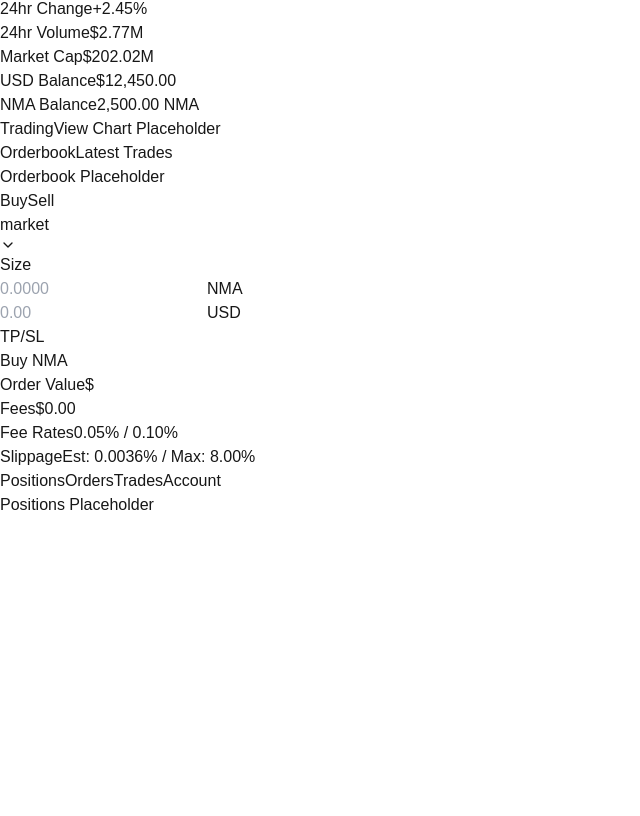
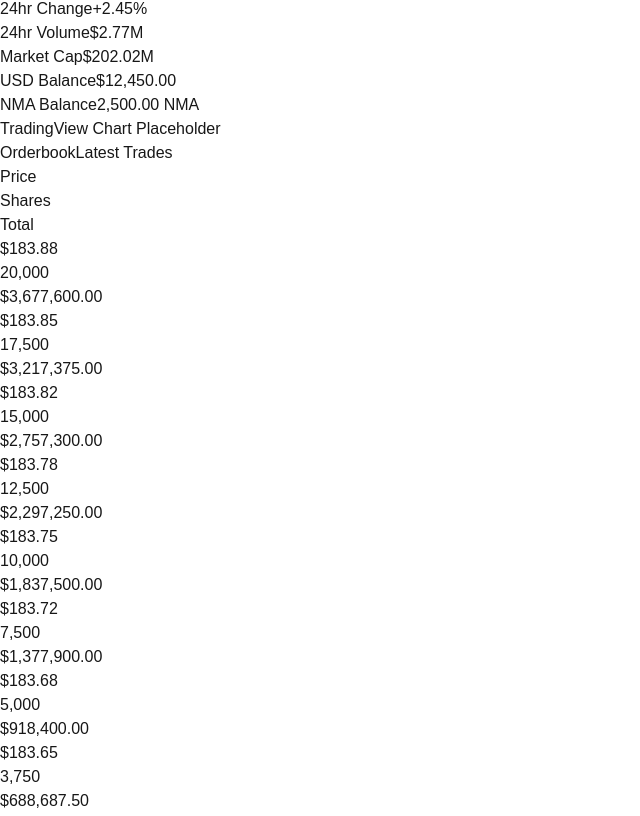
Before and after one commit to Landman83/numena-ui, a Next.js app: page / in a window 1280 px wide. Shown: the part 276-1092 px from the top of the page, without its empty margins (0-640 px from the left). Before the commit the page ends 800 px from the top, so only its background shows below. Built offline with nearby package versions, Linux system fonts and the light colour scheme; a web font is replaced by a local one.

Commit message:
added placeholder orderbook widget

```diff
--- a/src/app/page.tsx
+++ b/src/app/page.tsx
@@ -230,11 +230,13 @@ export default function Home() {
         </div>
 
         {/* Right Side Panel */}
-        <div style={{ width: '600px' }}>
+        <div style={{ width: '651px' }}>
           <div className="flex gap-3">
           {/* Orderbook */}
-            <div className="flex-1 bg-[#050d17] rounded-lg shadow-md p-4 border border-gray-900">
-              <div className="flex space-x-4 mb-4">
+            <div className="flex-1 bg-[#050d17] rounded-lg shadow-md p-4 border border-gray-900" style={{ width: '351px' }}>
+              {/* Header Row */}
+              <div className="flex justify-between items-center mb-4 px-2">
+                <div className="flex space-x-4">
                   <button
                     onClick={() => setActiveTab('orderbook')}
                     className={`text-gray-300 ${
@@ -264,14 +266,150 @@ export default function Home() {
                     </span>
                   </button>
                 </div>
-              <div className="text-gray-500 flex items-center justify-center h-[500px] border border-gray-900 rounded-lg">
-                {activeTab === 'orderbook' ? 'Orderbook Placeholder' : 'Latest Trades Placeholder'}
+              </div>
+
+              {/* Horizontal Divider */}
+              <div className="w-full h-px bg-gray-800 mb-4"></div>
+
+              {/* Column Headers */}
+              <div className="grid grid-cols-3 px-2 mb-3">
+                <div className="text-gray-400 text-sm text-left pl-0">Price</div>
+                <div className="text-gray-400 text-sm text-center">Shares</div>
+                <div className="text-gray-400 text-sm text-right pr-0">Total</div>
+              </div>
+
+              {/* Orderbook Content */}
+              <div className="relative h-[500px] flex flex-col -mx-4">
+                {/* Sell Orders */}
+                <div className="flex-1 flex flex-col justify-end px-2">
+                  {/* Ask Orders */}
+                  <div className="grid grid-cols-3 gap-1 text-sm relative z-10">
+                    <div className="text-red-400">$183.88</div>
+                    <div className="text-center text-gray-300">20,000</div>
+                    <div className="text-right text-gray-300">$3,677,600.00</div>
+
+                    <div className="text-red-400">$183.85</div>
+                    <div className="text-center text-gray-300">17,500</div>
+                    <div className="text-right text-gray-300">$3,217,375.00</div>
+
+                    <div className="text-red-400">$183.82</div>
+                    <div className="text-center text-gray-300">15,000</div>
+                    <div className="text-right text-gray-300">$2,757,300.00</div>
+
+                    <div className="text-red-400">$183.78</div>
+                    <div className="text-center text-gray-300">12,500</div>
+                    <div className="text-right text-gray-300">$2,297,250.00</div>
+
+                    <div className="text-red-400">$183.75</div>
+                    <div className="text-center text-gray-300">10,000</div>
+                    <div className="text-right text-gray-300">$1,837,500.00</div>
+
+                    <div className="text-red-400">$183.72</div>
+                    <div className="text-center text-gray-300">7,500</div>
+                    <div className="text-right text-gray-300">$1,377,900.00</div>
+
+                    <div className="text-red-400">$183.68</div>
+                    <div className="text-center text-gray-300">5,000</div>
+                    <div className="text-right text-gray-300">$918,400.00</div>
+
+                    <div className="text-red-400">$183.65</div>
+                    <div className="text-center text-gray-300">3,750</div>
+                    <div className="text-right text-gray-300">$688,687.50</div>
+
+                    <div className="text-red-400">$183.63</div>
+                    <div className="text-center text-gray-300">2,500</div>
+                    <div className="text-right text-gray-300">$459,075.00</div>
+
+                    <div className="text-red-400">$183.61</div>
+                    <div className="text-center text-gray-300">1,250</div>
+                    <div className="text-right text-gray-300">$229,512.50</div>
+                  </div>
+                </div>
+
+                {/* Price Indicator */}
+                <div className="w-full h-8 bg-gray-800/50 flex items-center justify-between">
+                  {/* Price Group - Left */}
+                  <div className="flex items-center gap-4 pl-2">
+                    {/* Midpoint Price */}
+                    <div className="relative group">
+                      <span className="text-gray-200 text-base font-medium">$183.60</span>
+                      <div className="absolute bottom-full left-1/2 transform -translate-x-1/2 mb-2 px-2 py-1 bg-[#0d1825] text-xs text-gray-300 rounded border border-gray-800 opacity-0 group-hover:opacity-100 transition-opacity whitespace-nowrap">
+                        Midpoint Price
+                      </div>
+                    </div>
+
+                    {/* Last Price */}
+                    <div className="relative group">
+                      <span className="text-gray-400 text-sm">$183.65</span>
+                      <div className="absolute bottom-full left-1/2 transform -translate-x-1/2 mb-2 px-2 py-1 bg-[#0d1825] text-xs text-gray-300 rounded border border-gray-800 opacity-0 group-hover:opacity-100 transition-opacity whitespace-nowrap">
+                        Last Price
+                      </div>
+                    </div>
+                  </div>
+
+                  {/* Spread Group - Right */}
+                  <div className="flex items-center mr-2">
+                    {/* Combined Spread */}
+                    <div className="relative group">
+                      <span className="text-gray-400 text-sm">$0.02 / 0.0109%</span>
+                      <div className="absolute bottom-full left-1/2 transform -translate-x-1/2 mb-2 px-2 py-1 bg-[#0d1825] text-xs text-gray-300 rounded border border-gray-800 opacity-0 group-hover:opacity-100 transition-opacity whitespace-nowrap">
+                        Spread
+                      </div>
+                    </div>
+                  </div>
+                </div>
+
+                {/* Buy Orders Container */}
+                <div className="flex-1 px-2 relative">
+                  {/* Bid Orders */}
+                  <div className="grid grid-cols-3 gap-1 text-sm relative z-10">
+                    <div className="text-green-400">$183.59</div>
+                    <div className="text-center text-gray-300">1,250</div>
+                    <div className="text-right text-gray-300">$229,487.50</div>
+
+                    <div className="text-green-400">$183.57</div>
+                    <div className="text-center text-gray-300">2,500</div>
+                    <div className="text-right text-gray-300">$458,925.00</div>
+
+                    <div className="text-green-400">$183.55</div>
+                    <div className="text-center text-gray-300">3,750</div>
+                    <div className="text-right text-gray-300">$688,312.50</div>
+
+                    <div className="text-green-400">$183.52</div>
+                    <div className="text-center text-gray-300">5,000</div>
+                    <div className="text-right text-gray-300">$917,600.00</div>
+
+                    <div className="text-green-400">$183.48</div>
+                    <div className="text-center text-gray-300">7,500</div>
+                    <div className="text-right text-gray-300">$1,376,100.00</div>
+
+                    <div className="text-green-400">$183.45</div>
+                    <div className="text-center text-gray-300">10,000</div>
+                    <div className="text-right text-gray-300">$1,834,500.00</div>
+
+                    <div className="text-green-400">$183.42</div>
+                    <div className="text-center text-gray-300">12,500</div>
+                    <div className="text-right text-gray-300">$2,292,750.00</div>
+
+                    <div className="text-green-400">$183.38</div>
+                    <div className="text-center text-gray-300">15,000</div>
+                    <div className="text-right text-gray-300">$2,750,700.00</div>
+
+                    <div className="text-green-400">$183.35</div>
+                    <div className="text-center text-gray-300">17,500</div>
+                    <div className="text-right text-gray-300">$3,208,625.00</div>
+
+                    <div className="text-green-400">$183.32</div>
+                    <div className="text-center text-gray-300">20,000</div>
+                    <div className="text-right text-gray-300">$3,666,400.00</div>
+                  </div>
+                </div>
             </div>
           </div>
 
           {/* Buy/Sell Widget */}
             <div style={{ width: '300px' }}>
-              <div className={`bg-[#050d17] rounded-lg shadow-md p-4 border border-gray-900 ${
+              <div className={`bg-[#050d17] rounded-lg shadow-md p-4 border border-gray-900 h-[600px] ${
                 tradeType === 'buy'
                   ? 'bg-gradient-to-b from-green-950/10 to-[#050d17]'
                   : tradeType === 'sell'
```
Lines whose indentation alone changed are shown as unchanged.
